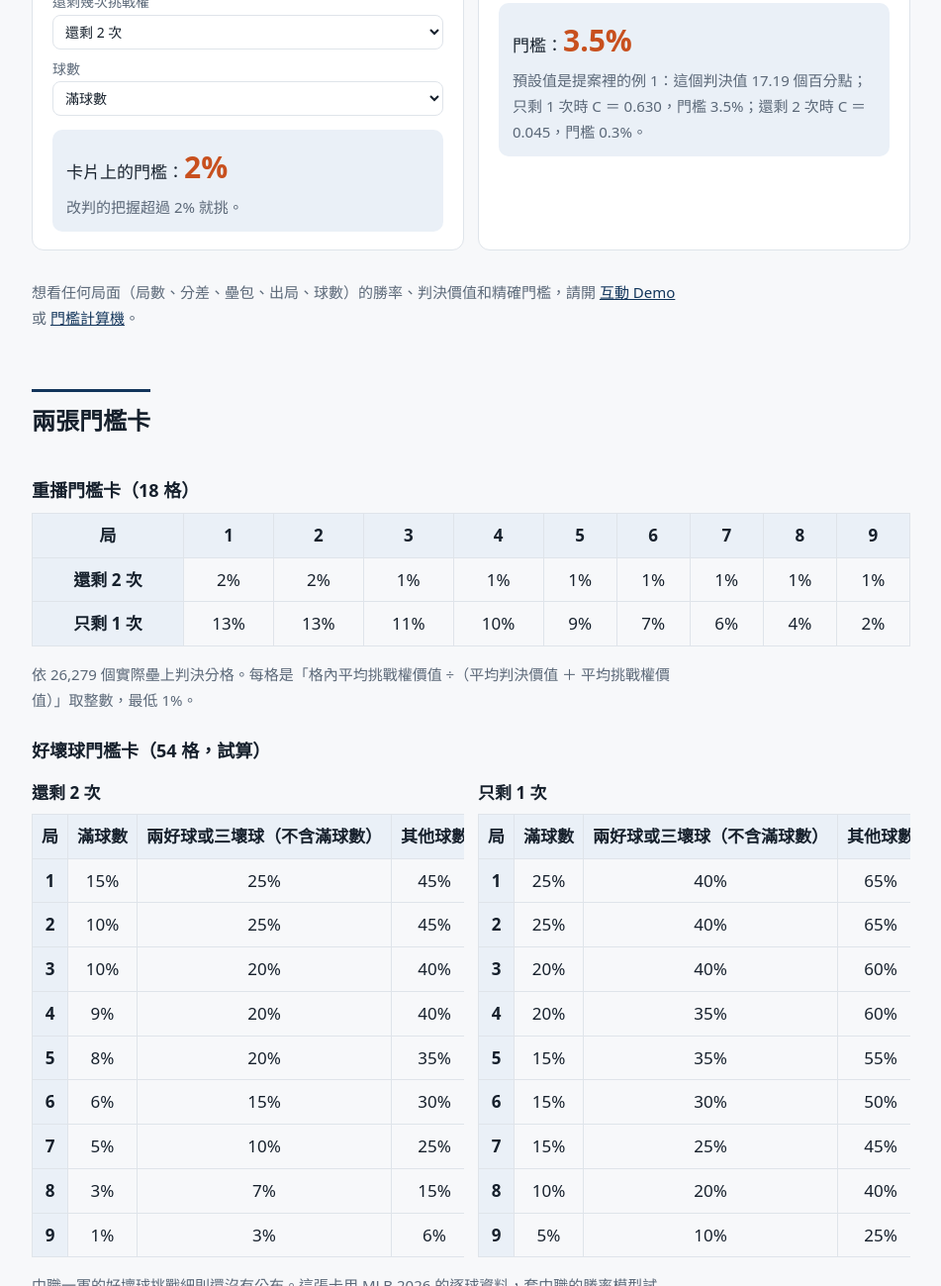
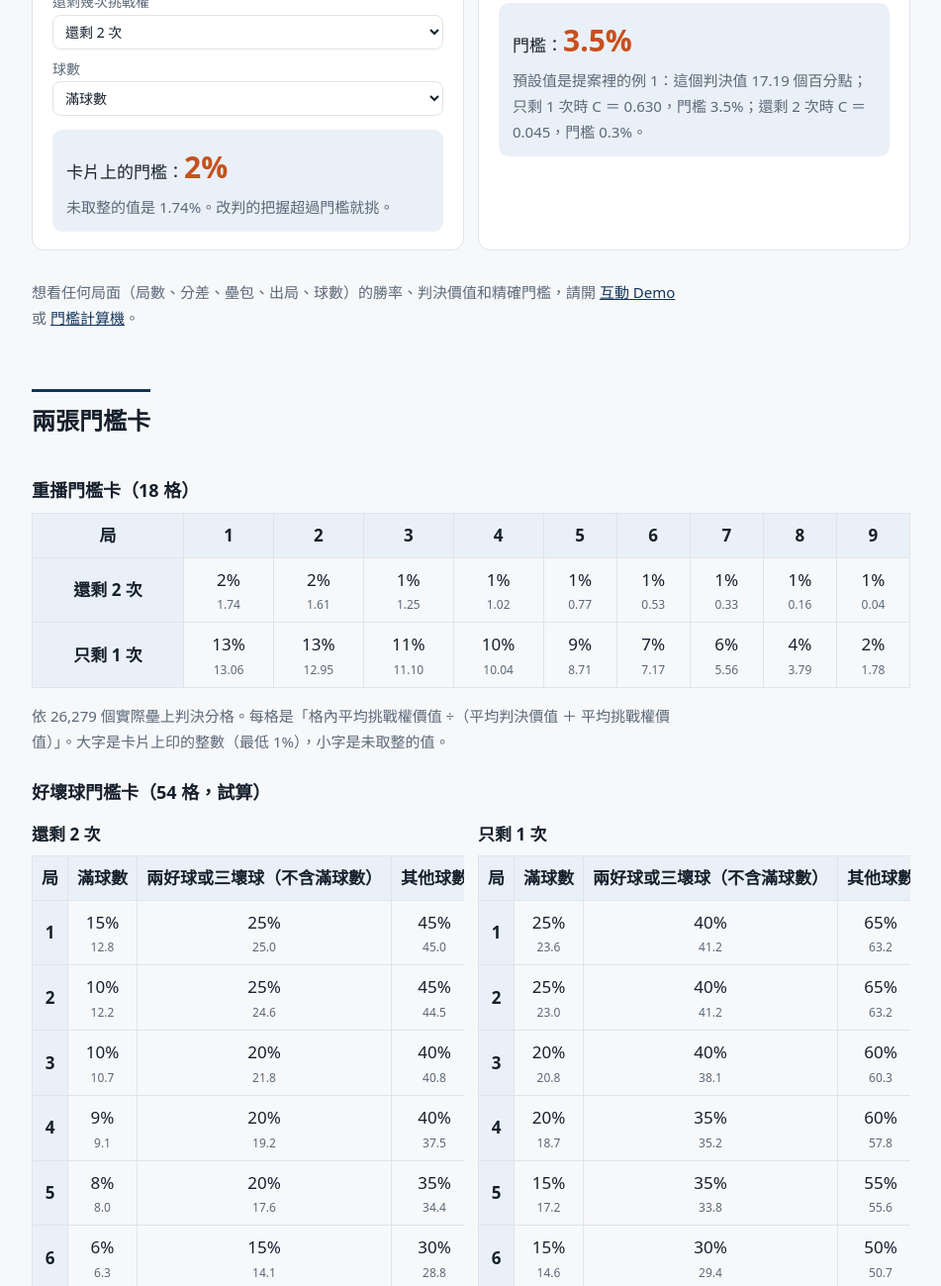
Before and after one commit to kuotunyu/rebas2026-when-to-challenge, a plain HTML site: page index.html in a window 1280 px wide. Shown: the part 1188-2487 px from the top of the page at 99% size, without its empty margins (164-1115 px from the left). Drawn offline with Linux system fonts and the light colour scheme.

Commit message:
門檻卡同時顯示未取整的值

```diff
--- a/index.html
+++ b/index.html
@@ -34,6 +34,7 @@ section>p,li{max-width:44em}
 table{border-collapse:collapse;width:100%;font-variant-numeric:tabular-nums}
 th,td{border:1px solid var(--line);padding:7px 9px;text-align:center;white-space:nowrap}
 thead th,tbody th{background:var(--soft);font-weight:700}
+td small{display:block;font-size:12px;color:var(--mute);font-weight:400}
 caption{caption-side:top;text-align:left;font-weight:700;padding:6px 0}
 .two{display:grid;grid-template-columns:repeat(auto-fit,minmax(min(300px,100%),1fr));gap:14px}
 .two>*,.three>*{min-width:0}
@@ -99,15 +100,15 @@ a{color:var(--brand)}
 <h3>重播門檻卡（18 格）</h3>
 <div class="scroll"><table>
 <thead><tr><th>局</th><th>1</th><th>2</th><th>3</th><th>4</th><th>5</th><th>6</th><th>7</th><th>8</th><th>9</th></tr></thead>
-<tbody><tr><th>還剩 2 次</th><td>2%</td><td>2%</td><td>1%</td><td>1%</td><td>1%</td><td>1%</td><td>1%</td><td>1%</td><td>1%</td></tr><tr><th>只剩 1 次</th><td>13%</td><td>13%</td><td>11%</td><td>10%</td><td>9%</td><td>7%</td><td>6%</td><td>4%</td><td>2%</td></tr></tbody>
+<tbody><tr><th>還剩 2 次</th><td>2%<small>1.74</small></td><td>2%<small>1.61</small></td><td>1%<small>1.25</small></td><td>1%<small>1.02</small></td><td>1%<small>0.77</small></td><td>1%<small>0.53</small></td><td>1%<small>0.33</small></td><td>1%<small>0.16</small></td><td>1%<small>0.04</small></td></tr><tr><th>只剩 1 次</th><td>13%<small>13.06</small></td><td>13%<small>12.95</small></td><td>11%<small>11.10</small></td><td>10%<small>10.04</small></td><td>9%<small>8.71</small></td><td>7%<small>7.17</small></td><td>6%<small>5.56</small></td><td>4%<small>3.79</small></td><td>2%<small>1.78</small></td></tr></tbody>
 </table></div>
-<p class="note">依 26,279 個實際壘上判決分格。每格是「格內平均挑戰權價值 ÷（平均判決價值 ＋ 平均挑戰權價值）」取整數，最低 1%。</p>
+<p class="note">依 26,279 個實際壘上判決分格。每格是「格內平均挑戰權價值 ÷（平均判決價值 ＋ 平均挑戰權價值）」。大字是卡片上印的整數（最低 1%），小字是未取整的值。</p>
 <h3>好壞球門檻卡（54 格，試算）</h3>
 <div class="two">
-<div class="scroll"><table><caption>還剩 2 次</caption><table><thead><tr><th>局</th><th>滿球數</th><th>兩好球或三壞球（不含滿球數）</th><th>其他球數</th></tr></thead><tbody><tr><th>1</th><td>15%</td><td>25%</td><td>45%</td></tr><tr><th>2</th><td>10%</td><td>25%</td><td>45%</td></tr><tr><th>3</th><td>10%</td><td>20%</td><td>40%</td></tr><tr><th>4</th><td>9%</td><td>20%</td><td>40%</td></tr><tr><th>5</th><td>8%</td><td>20%</td><td>35%</td></tr><tr><th>6</th><td>6%</td><td>15%</td><td>30%</td></tr><tr><th>7</th><td>5%</td><td>10%</td><td>25%</td></tr><tr><th>8</th><td>3%</td><td>7%</td><td>15%</td></tr><tr><th>9</th><td>1%</td><td>3%</td><td>6%</td></tr></tbody></table></table></div>
-<div class="scroll"><table><caption>只剩 1 次</caption><table><thead><tr><th>局</th><th>滿球數</th><th>兩好球或三壞球（不含滿球數）</th><th>其他球數</th></tr></thead><tbody><tr><th>1</th><td>25%</td><td>40%</td><td>65%</td></tr><tr><th>2</th><td>25%</td><td>40%</td><td>65%</td></tr><tr><th>3</th><td>20%</td><td>40%</td><td>60%</td></tr><tr><th>4</th><td>20%</td><td>35%</td><td>60%</td></tr><tr><th>5</th><td>15%</td><td>35%</td><td>55%</td></tr><tr><th>6</th><td>15%</td><td>30%</td><td>50%</td></tr><tr><th>7</th><td>15%</td><td>25%</td><td>45%</td></tr><tr><th>8</th><td>10%</td><td>20%</td><td>40%</td></tr><tr><th>9</th><td>5%</td><td>10%</td><td>25%</td></tr></tbody></table></table></div>
+<div class="scroll"><table><caption>還剩 2 次</caption><table><thead><tr><th>局</th><th>滿球數</th><th>兩好球或三壞球（不含滿球數）</th><th>其他球數</th></tr></thead><tbody><tr><th>1</th><td>15%<small>12.8</small></td><td>25%<small>25.0</small></td><td>45%<small>45.0</small></td></tr><tr><th>2</th><td>10%<small>12.2</small></td><td>25%<small>24.6</small></td><td>45%<small>44.5</small></td></tr><tr><th>3</th><td>10%<small>10.7</small></td><td>20%<small>21.8</small></td><td>40%<small>40.8</small></td></tr><tr><th>4</th><td>9%<small>9.1</small></td><td>20%<small>19.2</small></td><td>40%<small>37.5</small></td></tr><tr><th>5</th><td>8%<small>8.0</small></td><td>20%<small>17.6</small></td><td>35%<small>34.4</small></td></tr><tr><th>6</th><td>6%<small>6.3</small></td><td>15%<small>14.1</small></td><td>30%<small>28.8</small></td></tr><tr><th>7</th><td>5%<small>5.0</small></td><td>10%<small>11.0</small></td><td>25%<small>23.1</small></td></tr><tr><th>8</th><td>3%<small>3.3</small></td><td>7%<small>7.4</small></td><td>15%<small>16.1</small></td></tr><tr><th>9</th><td>1%<small>1.1</small></td><td>3%<small>2.8</small></td><td>6%<small>6.4</small></td></tr></tbody></table></table></div>
+<div class="scroll"><table><caption>只剩 1 次</caption><table><thead><tr><th>局</th><th>滿球數</th><th>兩好球或三壞球（不含滿球數）</th><th>其他球數</th></tr></thead><tbody><tr><th>1</th><td>25%<small>23.6</small></td><td>40%<small>41.2</small></td><td>65%<small>63.2</small></td></tr><tr><th>2</th><td>25%<small>23.0</small></td><td>40%<small>41.2</small></td><td>65%<small>63.2</small></td></tr><tr><th>3</th><td>20%<small>20.8</small></td><td>40%<small>38.1</small></td><td>60%<small>60.3</small></td></tr><tr><th>4</th><td>20%<small>18.7</small></td><td>35%<small>35.2</small></td><td>60%<small>57.8</small></td></tr><tr><th>5</th><td>15%<small>17.2</small></td><td>35%<small>33.8</small></td><td>55%<small>55.6</small></td></tr><tr><th>6</th><td>15%<small>14.6</small></td><td>30%<small>29.4</small></td><td>50%<small>50.7</small></td></tr><tr><th>7</th><td>15%<small>12.8</small></td><td>25%<small>25.6</small></td><td>45%<small>45.5</small></td></tr><tr><th>8</th><td>10%<small>10.0</small></td><td>20%<small>20.6</small></td><td>40%<small>38.2</small></td></tr><tr><th>9</th><td>5%<small>4.7</small></td><td>10%<small>10.9</small></td><td>25%<small>22.8</small></td></tr></tbody></table></table></div>
 </div>
-<p class="note">中職一軍的好壞球挑戰細則還沒有公布。這張卡用 MLB 2026 的逐球資料，套中職的勝率模型試算；中職實施後要用中職資料重做。</p>
+<p class="note">中職一軍的好壞球挑戰細則還沒有公布。這張卡用 MLB 2026 的逐球資料，套中職的勝率模型試算；中職實施後要用中職資料重做。大字是卡片上印的數字（10% 以上取到最近的 5，方便球員記），小字是未取整的值。任何單一局面的精確門檻請用<a href="calculator/">計算機</a>查。</p>
 </section>
 
 <section>
@@ -172,7 +173,7 @@ a{color:var(--brand)}
 </footer>
 </main>
 <script>
-const CARD={"replay": {"1": [13, 13, 11, 10, 9, 7, 6, 4, 2], "2": [2, 2, 1, 1, 1, 1, 1, 1, 1]}, "abs": {"1": [[25, 40, 65], [25, 40, 65], [20, 40, 60], [20, 35, 60], [15, 35, 55], [15, 30, 50], [15, 25, 45], [10, 20, 40], [5, 10, 25]], "2": [[15, 25, 45], [10, 25, 45], [10, 20, 40], [9, 20, 40], [8, 20, 35], [6, 15, 30], [5, 10, 25], [3, 7, 15], [1, 3, 6]]}};
+const CARD={"replayx": {"1": [13.06, 12.95, 11.1, 10.04, 8.71, 7.17, 5.56, 3.79, 1.78], "2": [1.74, 1.61, 1.25, 1.02, 0.77, 0.53, 0.33, 0.16, 0.04]}, "absx": {"1": [[23.6, 41.2, 63.2], [23.0, 41.2, 63.2], [20.8, 38.1, 60.3], [18.7, 35.2, 57.8], [17.2, 33.8, 55.6], [14.6, 29.4, 50.7], [12.8, 25.6, 45.5], [10.0, 20.6, 38.2], [4.7, 10.9, 22.8]], "2": [[12.8, 25.0, 45.0], [12.2, 24.6, 44.5], [10.7, 21.8, 40.8], [9.1, 19.2, 37.5], [8.0, 17.6, 34.4], [6.3, 14.1, 28.8], [5.0, 11.0, 23.1], [3.3, 7.4, 16.1], [1.1, 2.8, 6.4]]}, "replay": {"1": [13, 13, 11, 10, 9, 7, 6, 4, 2], "2": [2, 2, 1, 1, 1, 1, 1, 1, 1]}, "abs": {"1": [[25, 40, 65], [25, 40, 65], [20, 40, 60], [20, 35, 60], [15, 35, 55], [15, 30, 50], [15, 25, 45], [10, 20, 40], [5, 10, 25]], "2": [[15, 25, 45], [10, 25, 45], [10, 20, 40], [9, 20, 40], [8, 20, 35], [6, 15, 30], [5, 10, 25], [3, 7, 15], [1, 3, 6]]}};
 const $=id=>document.getElementById(id);
 for(let i=1;i<=9;i++)$("inn").add(new Option("第 "+i+" 局",i));
 function card(){
@@ -180,7 +181,8 @@ function card(){
   $("cntl").hidden=k!=="abs";
   const v=k==="abs"?CARD.abs[r][i][+$("cnt").value]:CARD.replay[r][i];
   $("cardout").textContent=v+"%";
-  $("cardsay").textContent="改判的把握超過 "+v+"% 就挑"+(k==="abs"?"（好壞球為試算）。":"。");
+  const x=k==="abs"?CARD.absx[r][i][+$("cnt").value]:CARD.replayx[r][i];
+  $("cardsay").textContent="未取整的值是 "+x+"%。改判的把握超過門檻就挑"+(k==="abs"?"（好壞球為試算）。":"。");
 }
 function calc(){
   const dw=parseFloat($("dw").value),c=parseFloat($("c").value);
```
